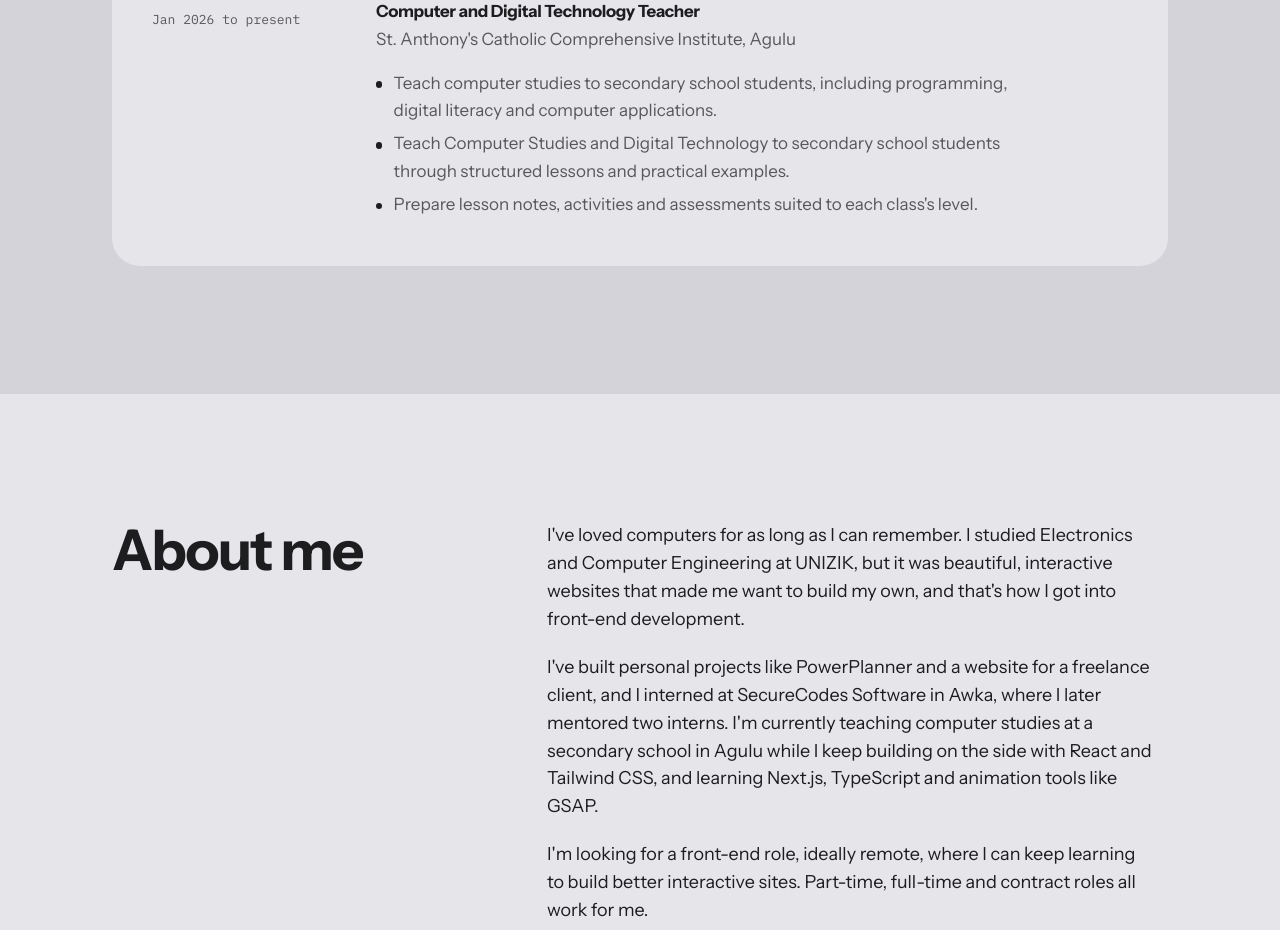
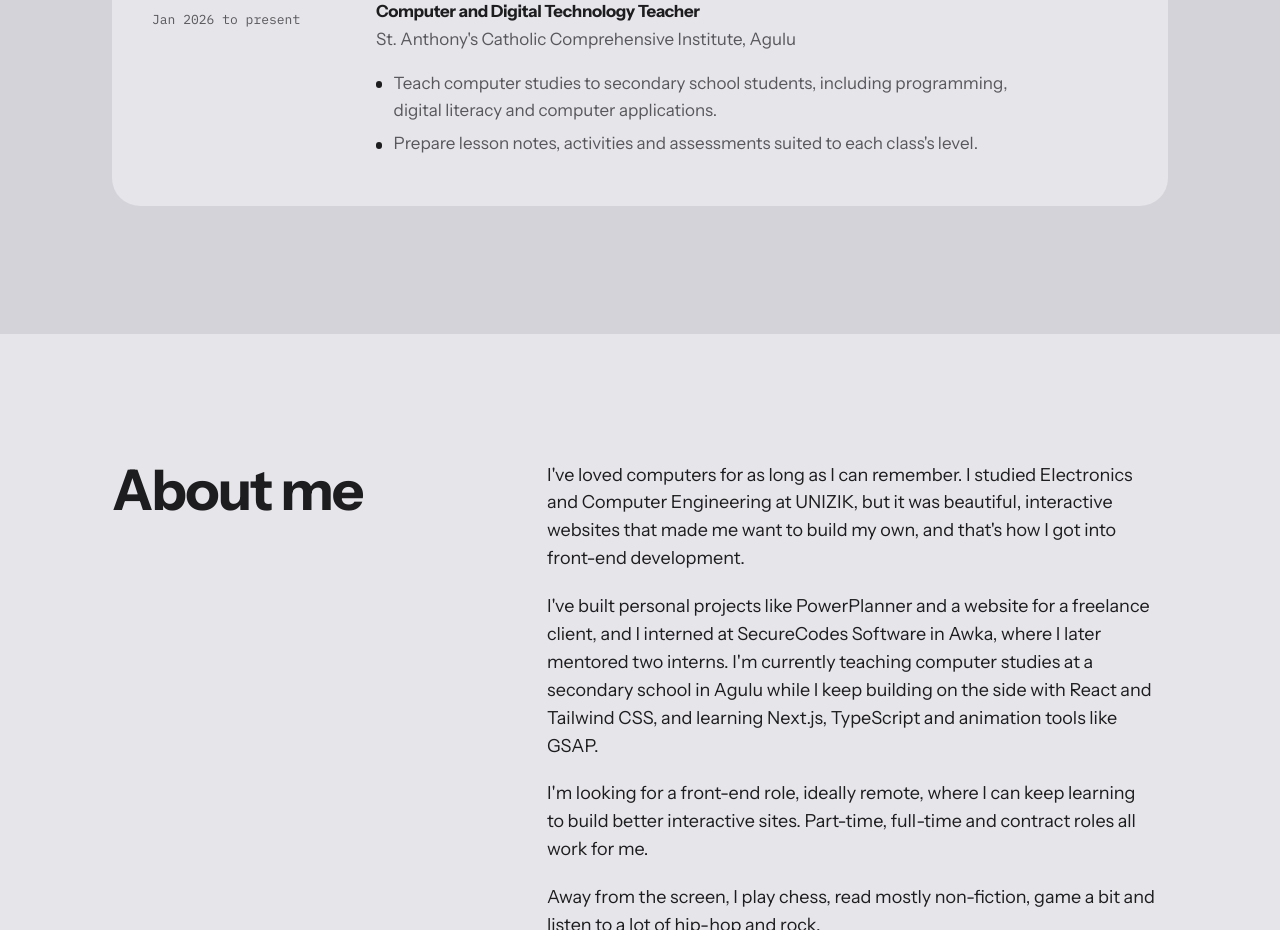
Before and after one commit to Chinomnso-Ugba/portfolio-2026, a plain HTML site: page index.html in a window 1280 px wide. Shown: the part 5019-5949 px from the top of the page. Drawn offline with Linux system fonts and the light colour scheme.

Commit message:
Simplify job description in index.html
Removed redundant teaching description for clarity.

```diff
--- a/index.html
+++ b/index.html
@@ -297,7 +297,6 @@
               <p class="job-org">St. Anthony's Catholic Comprehensive Institute, Agulu</p>
               <ul class="job-points">
                 <li>Teach computer studies to secondary school students, including programming, digital literacy and computer applications.</li>
-                <li>Teach Computer Studies and Digital Technology to secondary school students through structured lessons and practical examples.</li>
                 <li>Prepare lesson notes, activities and assessments suited to each class's level.</li>
               </ul>
             </div>
```
